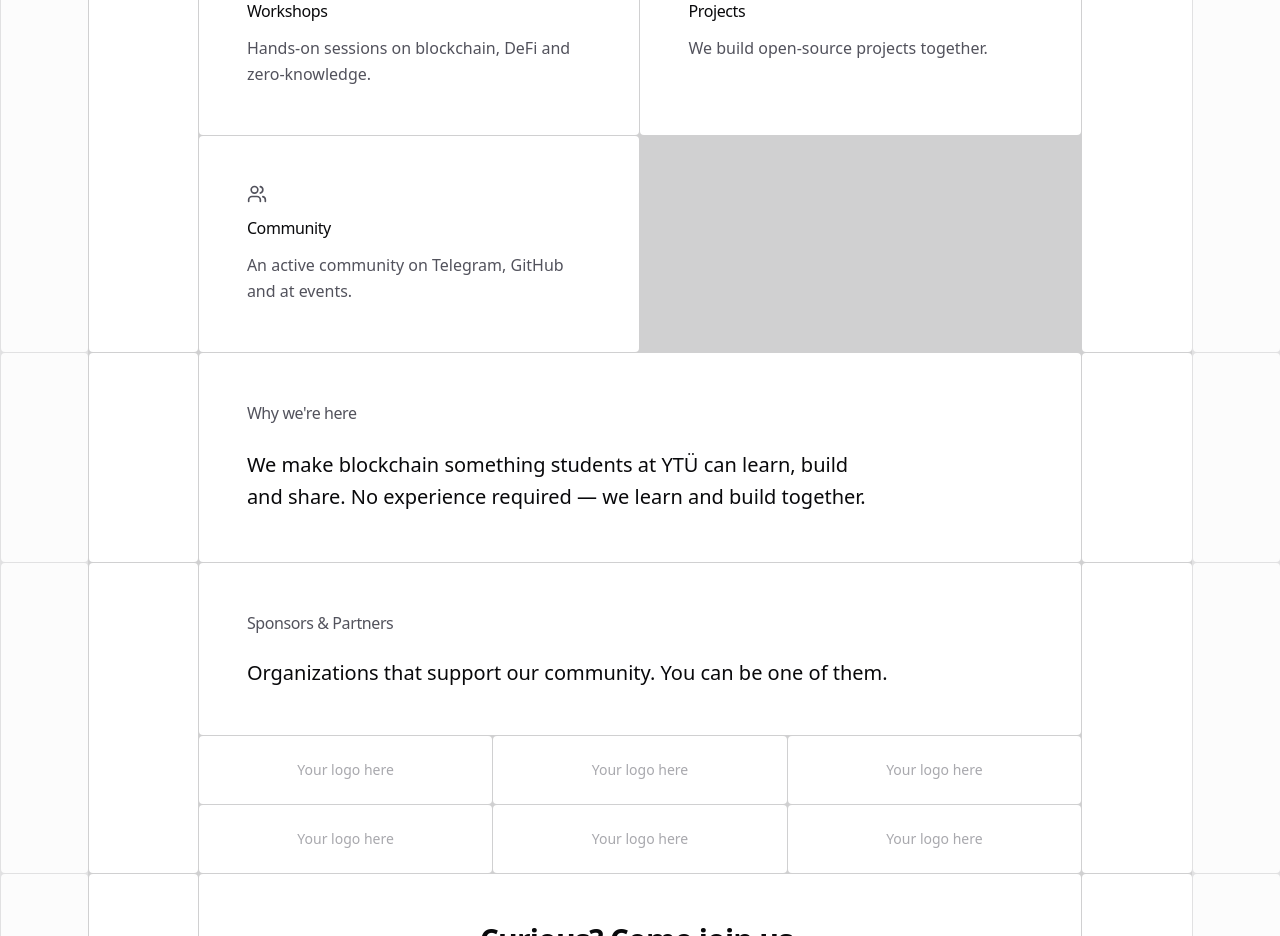
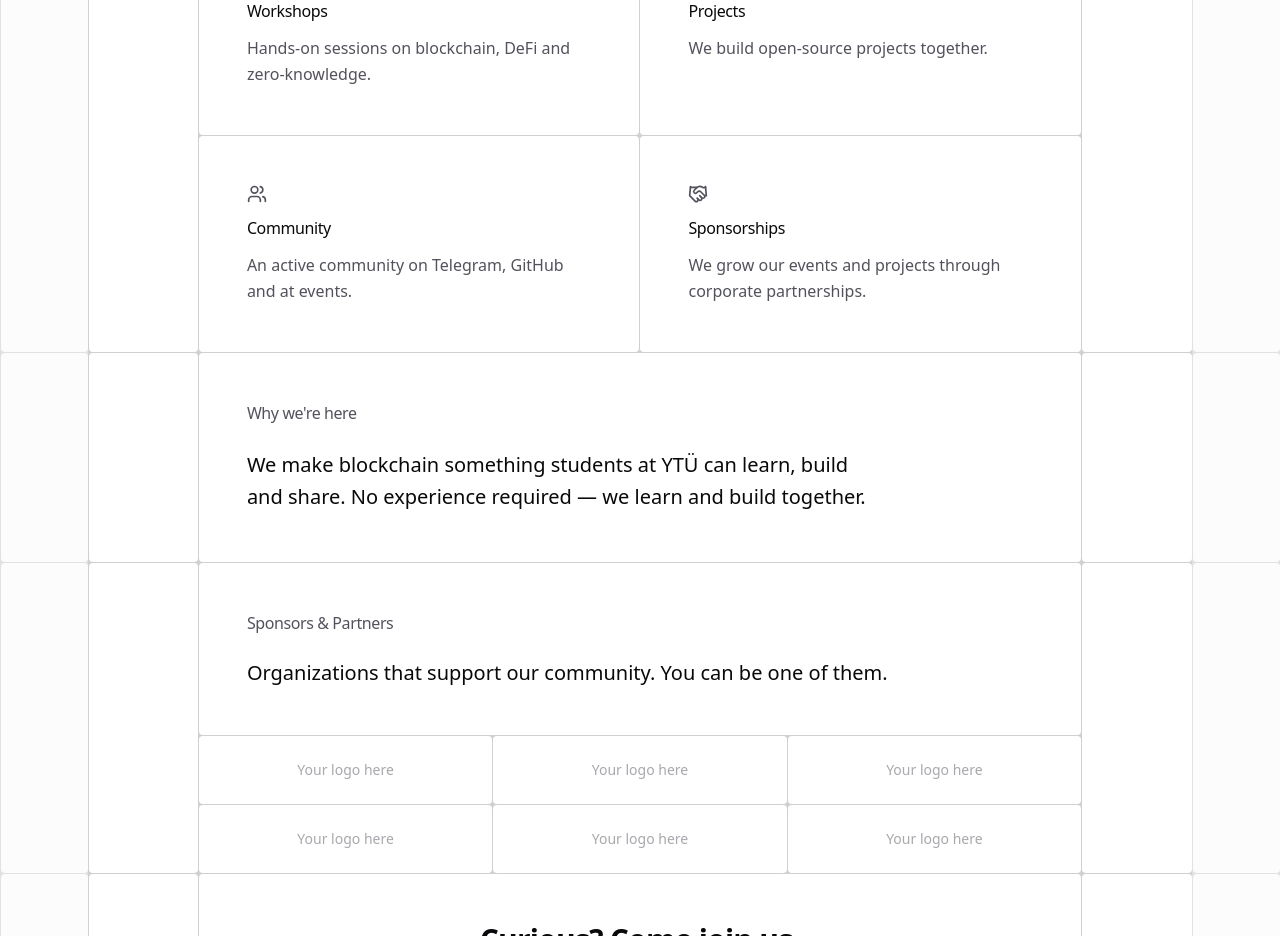
Before and after one commit to YTU-BLOCKCHAIN/ytu-blockchain-web, a Next.js app: page /en in a window 1280 px wide. Shown: the part 900-1836 px from the top of the page. Built offline with nearby package versions, Linux system fonts and the light colour scheme; no server answers.

Commit message:
feat(landing): add sponsorships card to fill the features grid (#42)
Ne yapiyoruz bolumunde 2x2 gridin son hucresi bostu; dorduncu kart olarak sponsorluklar eklendi (TR/EN).

```diff
--- a/messages/en.json
+++ b/messages/en.json
@@ -106,6 +106,10 @@
       "community": {
         "title": "Community",
         "description": "An active community on Telegram, GitHub and at events."
+      },
+      "sponsorships": {
+        "title": "Sponsorships",
+        "description": "We grow our events and projects through corporate partnerships."
       }
     },
     "manifesto": {
--- a/messages/tr.json
+++ b/messages/tr.json
@@ -106,6 +106,10 @@
       "community": {
         "title": "Topluluk",
         "description": "Telegram, GitHub ve etkinliklerle aktif bir topluluk."
+      },
+      "sponsorships": {
+        "title": "Sponsorluklar",
+        "description": "Kurumsal iş birlikleriyle etkinliklerimizi ve projelerimizi büyütüyoruz."
       }
     },
     "manifesto": {
--- a/src/components/landing/landing-sections.tsx
+++ b/src/components/landing/landing-sections.tsx
@@ -1,4 +1,4 @@
-import { Code2, Lightbulb, Users } from 'lucide-react';
+import { Code2, Handshake, Lightbulb, Users } from 'lucide-react';
 import { useTranslations } from 'next-intl';
 
 import { Container } from '@/components/container';
@@ -95,6 +95,11 @@ export function LandingFeatures() {
       icon: Users,
       title: t('community.title'),
       description: t('community.description'),
+    },
+    {
+      icon: Handshake,
+      title: t('sponsorships.title'),
+      description: t('sponsorships.description'),
     },
   ];
 
```
